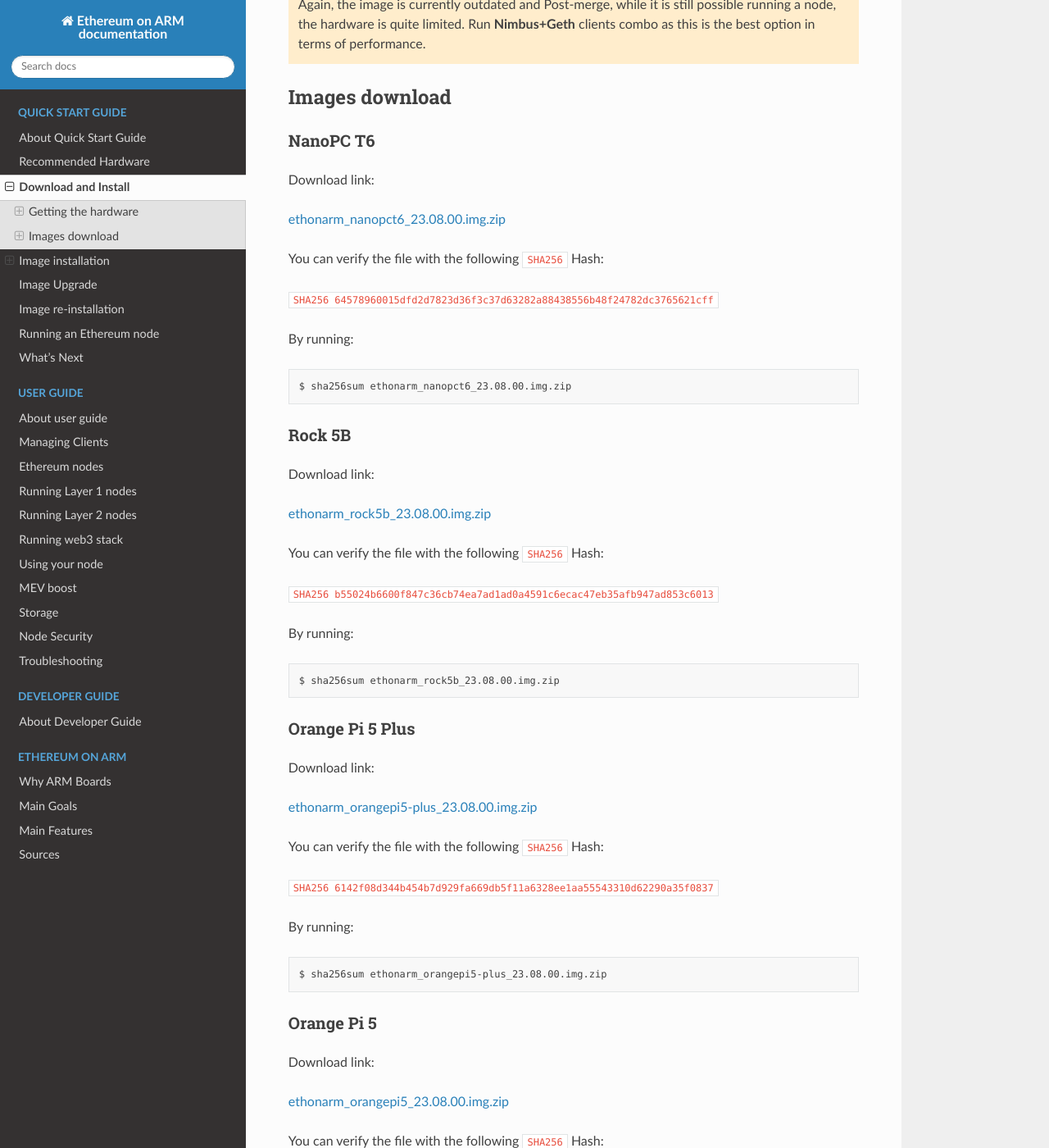
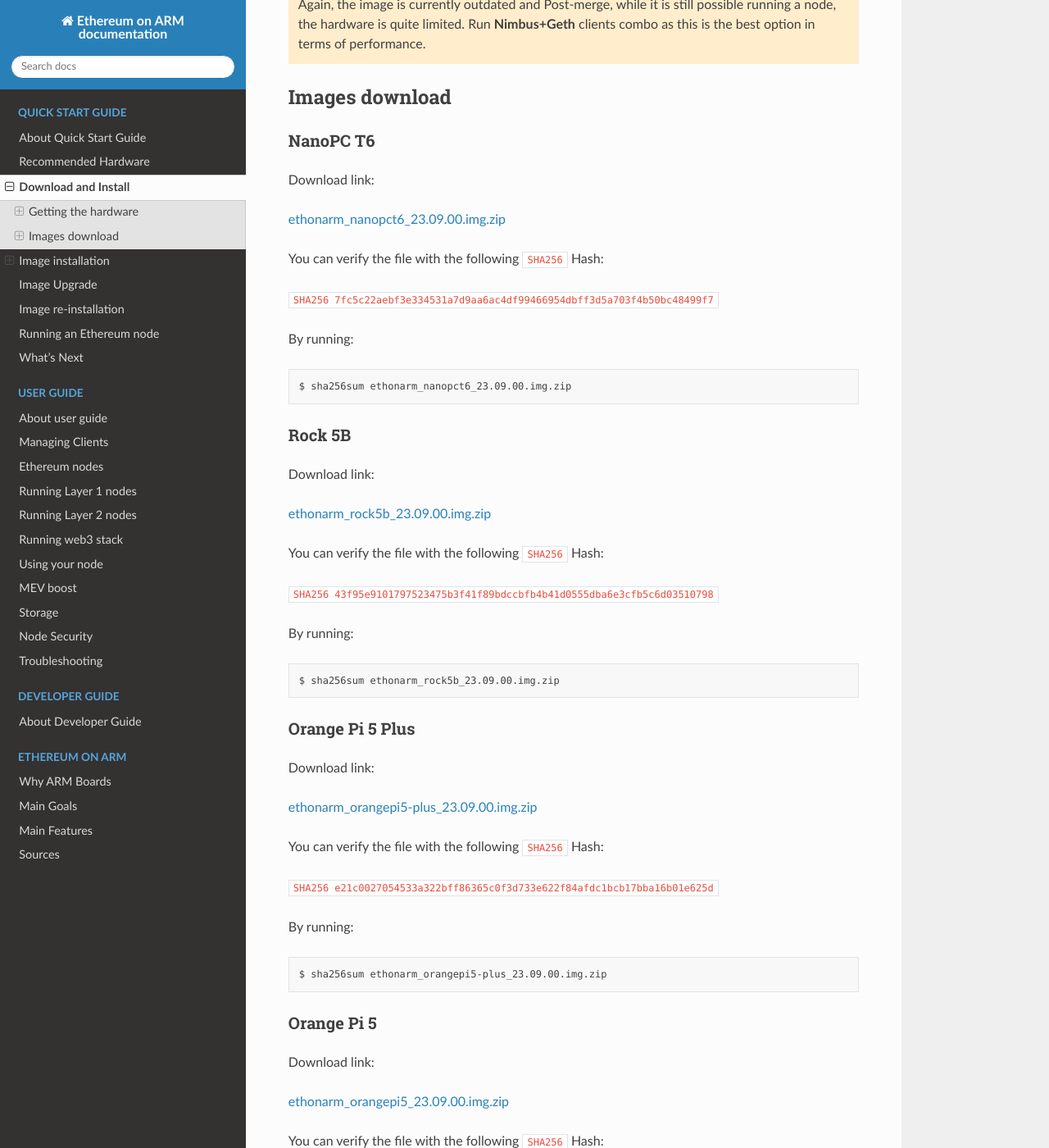
Before and after one commit to EOA-Blockchain-Labs/ethereumonarm, a Sphinx documentation site: the page built from docs/quick-guide/download-and-install.rst, in a window 1280 px wide and 1400 px high, scrolled down 1982 px. Shown: the whole window at 82% size. Built offline with Sphinx 7.4.7 and the Read the Docs theme 2.0.0, drawn with Linux system fonts in a browser that asks for light colours; some of the changed text lies outside the part shown.

Commit message:
images update

```diff
--- a/docs/quick-guide/download-and-install.rst
+++ b/docs/quick-guide/download-and-install.rst
@@ -106,57 +106,57 @@
 
 Download link:
 
-ethonarm_nanopct6_23.08.00.img.zip_
+ethonarm_nanopct6_23.09.00.img.zip_
 
-.. _ethonarm_nanopct6_23.08.00.img.zip: https://ethereumonarm-my.sharepoint.com/:u:/p/dlosada/EW_PBKG-fcVCjh7KLcXwfAYBlIIHylm-5G1hvSwZH72fXw?download=1
+.. _ethonarm_nanopct6_23.09.00.img.zip: https://ethereumonarm-my.sharepoint.com/:u:/p/dlosada/ETMqN-gwS9ZHjfU4W-8_8nsBGBJ5qpkEbi1ULFdQ7ZnIuQ?download=1
 
 You can verify the file with the following ``SHA256`` Hash:
 
-``SHA256 64578960015dfd2d7823d36f3c37d63282a88438556b48f24782dc3765621cff``
+``SHA256 7fc5c22aebf3e334531a7d9aa6ac4df99466954dbff3d5a703f4b50bc48499f7``
 
 By running:
 
 .. prompt:: bash $
 
-  sha256sum ethonarm_nanopct6_23.08.00.img.zip
+  sha256sum ethonarm_nanopct6_23.09.00.img.zip
 
 Rock 5B
 ~~~~~~~
 
 Download link:
 
-ethonarm_rock5b_23.08.00.img.zip_
+ethonarm_rock5b_23.09.00.img.zip_
 
-.. _ethonarm_rock5b_23.08.00.img.zip: https://ethereumonarm-my.sharepoint.com/:u:/p/dlosada/EZsKrimlPNBNr1bobHgGxFMBFIOHFt1SqtRqaLvWwc4jBQ?download=1
+.. _ethonarm_rock5b_23.09.00.img.zip: https://ethereumonarm-my.sharepoint.com/:u:/p/dlosada/Efa9y026v3BLmTp1BvwID08BkhiHlsbDambsZBfEXXBJMw?download=1
 
 You can verify the file with the following ``SHA256`` Hash:
 
-``SHA256 b55024b6600f847c36cb74ea7ad1ad0a4591c6ecac47eb35afb947ad853c6013``
+``SHA256 43f95e9101797523475b3f41f89bdccbfb4b41d0555dba6e3cfb5c6d03510798``
 
 By running:
 
 .. prompt:: bash $
 
-  sha256sum ethonarm_rock5b_23.08.00.img.zip
+  sha256sum ethonarm_rock5b_23.09.00.img.zip
 
 Orange Pi 5 Plus
 ~~~~~~~~~~~~~~~~
 
 Download link:
 
-ethonarm_orangepi5-plus_23.08.00.img.zip_
+ethonarm_orangepi5-plus_23.09.00.img.zip_
 
-.. _ethonarm_orangepi5-plus_23.08.00.img.zip: https://ethereumonarm-my.sharepoint.com/:u:/p/dlosada/EVYrc6lFvsVLoRidgO-9LVABYVQ6n4c_rrm8bGyn4nOZ9g?download=1
+.. _ethonarm_orangepi5-plus_23.09.00.img.zip: https://ethereumonarm-my.sharepoint.com/:u:/p/dlosada/EfSrQ4CHRSZDh83dT1pBWAABm7JxvdGOaTrX3r_4gC2-nw?download=1
 
 You can verify the file with the following ``SHA256`` Hash:
 
-``SHA256 6142f08d344b454b7d929fa669db5f11a6328ee1aa55543310d62290a35f0837``
+``SHA256 e21c0027054533a322bff86365c0f3d733e622f84afdc1bcb17bba16b01e625d``
 
 By running:
 
 .. prompt:: bash $
 
-  sha256sum ethonarm_orangepi5-plus_23.08.00.img.zip
+  sha256sum ethonarm_orangepi5-plus_23.09.00.img.zip
 
 
 Orange Pi 5
@@ -164,19 +164,19 @@
 
 Download link:
 
-ethonarm_orangepi5_23.08.00.img.zip_
+ethonarm_orangepi5_23.09.00.img.zip_
 
-.. _ethonarm_orangepi5_23.08.00.img.zip: https://ethereumonarm-my.sharepoint.com/:u:/p/dlosada/EeBrc8qsdIBGl2XNlR-aY3oBA3ipXYT79s8HVjQp4m18Vg?download=1
+.. _ethonarm_orangepi5_23.09.00.img.zip: https://ethereumonarm-my.sharepoint.com/:u:/p/dlosada/Ebs75e_C99pFude0htz1mdgBGfpyS_iljIchDimI_Nby7w?download=1
 
 You can verify the file with the following ``SHA256`` Hash:
 
-``SHA256 cd1506ce81915d1c1ff745b1ba8a5cdcf5d5444bb9d5f5a509d14896e6eb3575``
+``SHA256 195f8d1173080fc7b4ec1794815ef9ba4312d200f5cd19d6217d36c36cf495f6``
 
 By running:
 
 .. prompt:: bash $
 
-  sha256sum ethonarm_orangepi5_23.08.00.img.zip
+  sha256sum ethonarm_orangepi5_23.09.00.img.zip
 
 Raspberry Pi 4
 ~~~~~~~~~~~~~~
```
